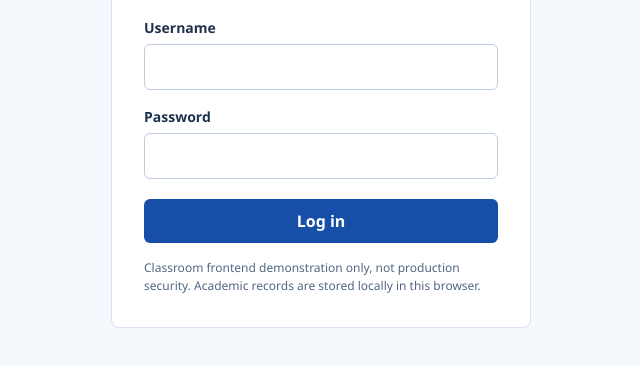
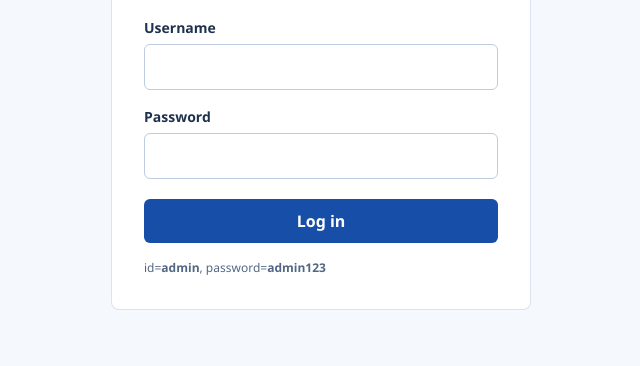
Before and after one commit to sparsh-gulati17/faculty-workload-planner, a plain HTML site: page index.html in a window 1280 px wide. Shown: the part 166-532 px from the top of the page, without its empty margins (319-959 px from the left). Drawn offline with Linux system fonts and the light colour scheme.

Commit message:
Improve faculty workload planner functionality and design

```diff
--- a/index.html
+++ b/index.html
@@ -18,7 +18,7 @@
             <button type="submit">Log in</button>
             <p id="loginMessage" class="message warning" role="status" hidden></p>
         </form>
-        <small>Classroom frontend demonstration only, not production security. Academic records are stored locally in this browser.</small>
+        <small>id=<strong>admin</strong>, password=<strong>admin123</strong></small>
     </section>
 
     <div id="app" hidden>
```
